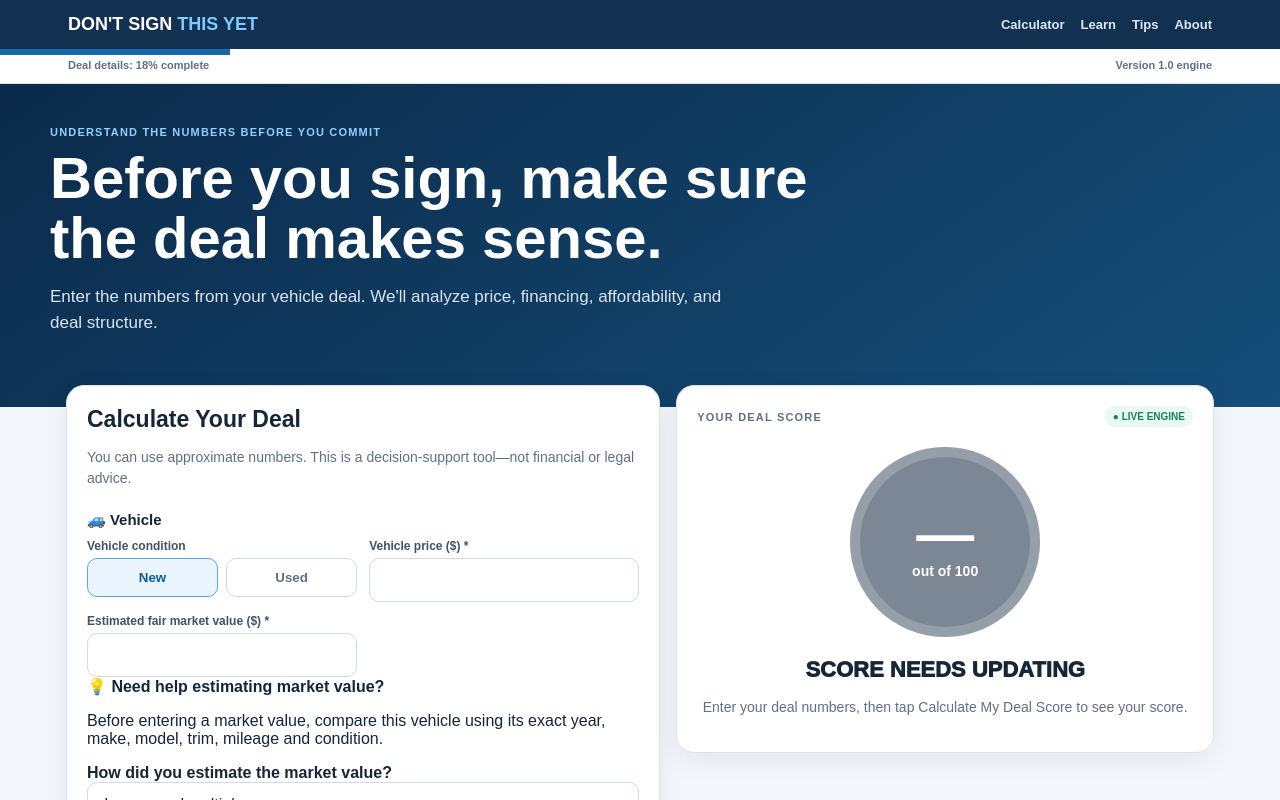
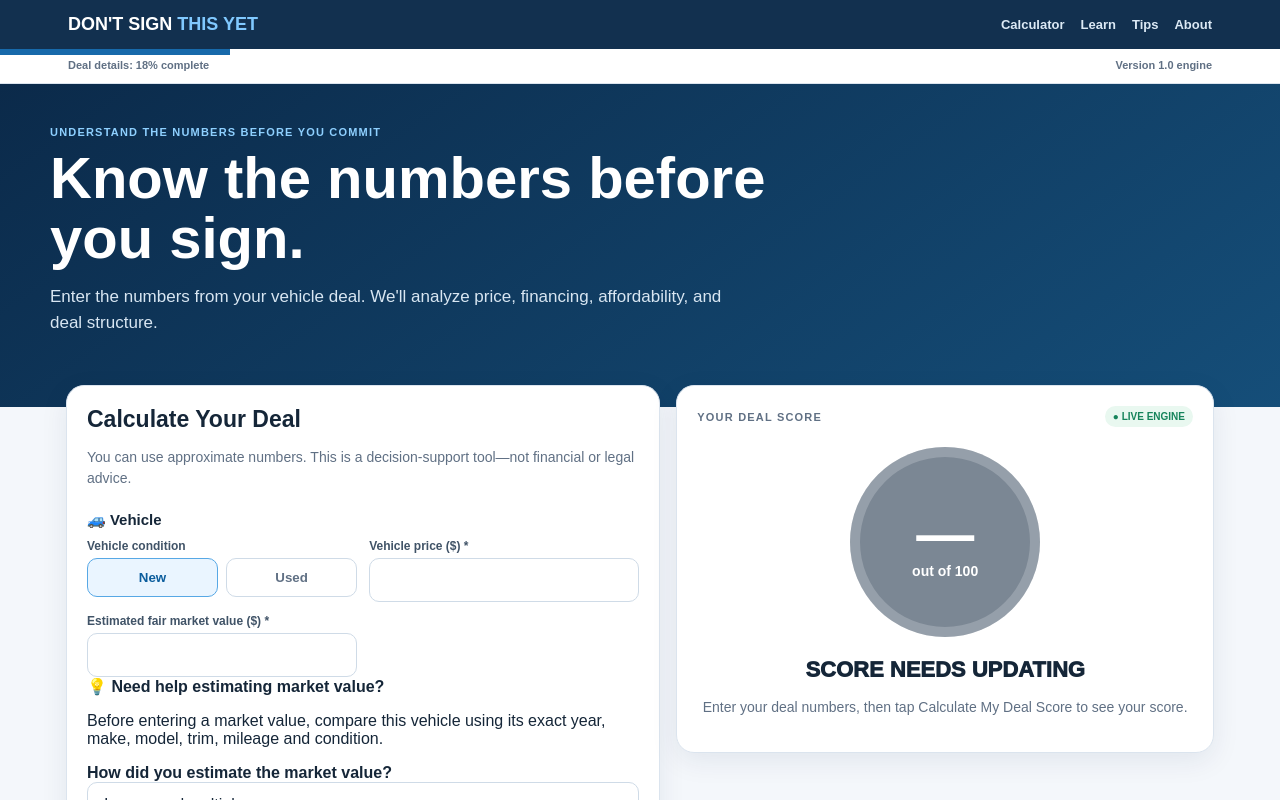
Before and after one commit to rmerrow1/dont-sign-this-yet, a Next.js app: page / in a window 1280 px wide. Shown: the top 800 px of the page. Built offline with nearby package versions, Linux system fonts and the light colour scheme.

Commit message:
Simplify homepage headline

```diff
--- a/app/page.js
+++ b/app/page.js
@@ -181,7 +181,7 @@ const aprGuidance =
     <section className="hero">
       <div>
         <div className="eyebrow">UNDERSTAND THE NUMBERS BEFORE YOU COMMIT</div>
-        <h1>Before you sign, make sure the deal makes sense.</h1>
+        <h1>Know the numbers before you sign.</h1>
         <p>Enter the numbers from your vehicle deal. We'll analyze price, financing, affordability, and deal structure.</p>
       </div>
     </section>
```
